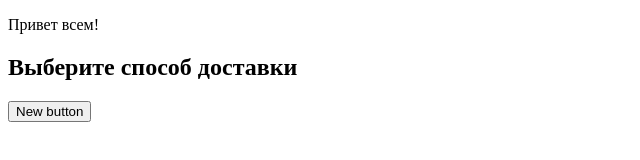
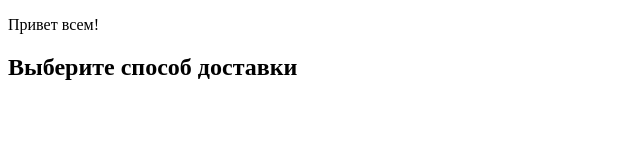
Before and after one commit to SatinSat/testfile1, a plain HTML site: page index.html in a window 1280 px wide. Shown: the whole page, without its empty margins (0-640 px from the left). Drawn offline with Linux system fonts and the light colour scheme.

Commit message:
Update index.html

```diff
--- a/index.html
+++ b/index.html
@@ -9,6 +9,5 @@
 <body>
     <p>Привет всем!</p>
     <h2>Выберите способ доставки</h2>
-    <button>New button</button>
 </body>
 </html>
```
